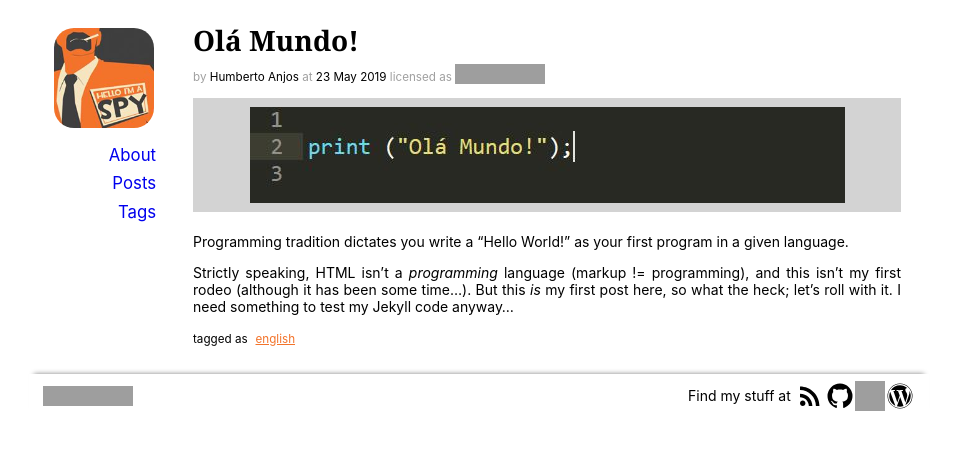
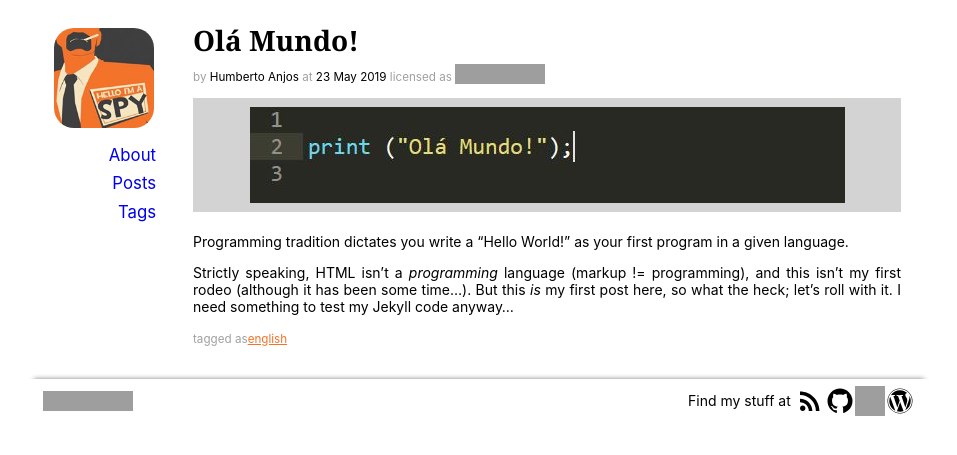
Before and after one commit to hanjos/hanjos.github.io, a Jekyll site: the page built from _posts/2019-05-23-ola-mundo.md, in a window 1280 px wide. Shown: the top 455 px of the page, without its empty margins (161-1118 px from the left). Built offline with Jekyll 4.4.1, drawn with Linux system fonts in a browser that asks for light colours; grey boxes are pictures that could not be loaded.

Commit message:
Ajustes no CSS dos rótulos.

```diff
--- a/_layouts/post.html
+++ b/_layouts/post.html
@@ -34,10 +34,12 @@
 
   <footer>
     {% if page.tags.size > 0 %}
+    <div class='meta'>
       <small class='separator'>tagged as</small>
       {% for tag in page.tags %}
-      &nbsp;<a href='/tags.html#tag-{{ tag }}' class='tag'><small>{{ tag }}</small></a>
+      <a href='/tags.html#tag-{{ tag }}' class='tag'><small>{{ tag }}</small></a>
       {% endfor %}
+    </div>
     {% endif %}
   </footer>
 </article>
```
